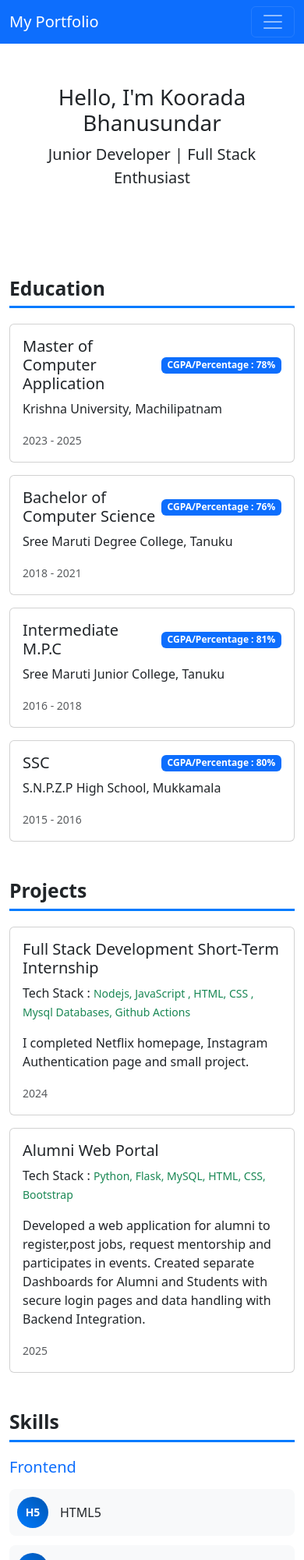
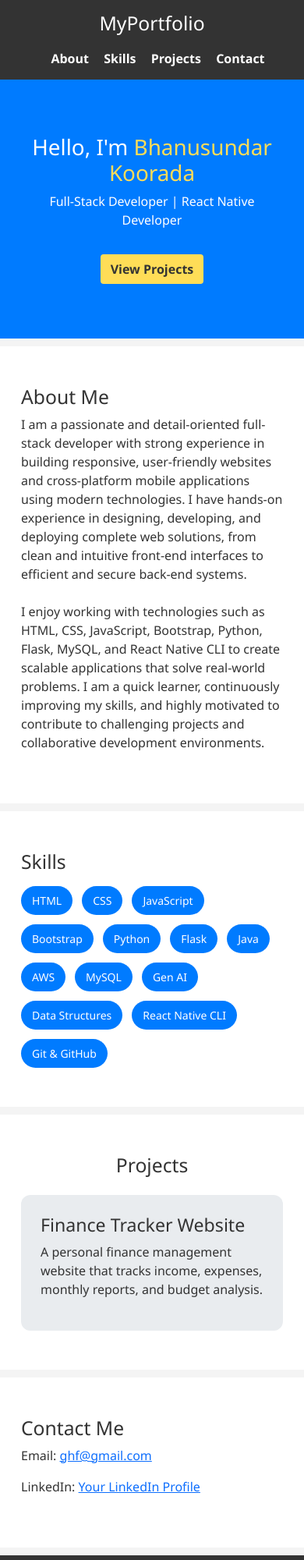
Before and after one commit to BhanuSundhar/Portfolio, a plain HTML site: page index.html in a window 390 px wide. Shown: the top 2000 px of the page at 78% size. Drawn offline with nearby package versions, Linux system fonts and the light colour scheme.

Commit message:
Refactor index.html for improved structure and styles

```diff
--- a/index.html
+++ b/index.html
@@ -4,271 +4,239 @@
 <html lang="en">
 <head>
   <meta charset="UTF-8" />
-    <meta name="viewport" content="width=device-width, initial-scale=1" />
+  <meta name="viewport" content="width=device-width, initial-scale=1.0"/>
   <title>My Portfolio</title>
-    <link
-      href="https://cdn.jsdelivr.net/npm/bootstrap@5.3.0/dist/css/bootstrap.min.css"
-      rel="stylesheet"
-    />
+
+
+  <link href="https://cdn.jsdelivr.net/npm/bootstrap@5.0.2/dist/css/bootstrap.min.css" rel="stylesheet">
+
   <style>
+    * {
+      margin: 0;
+      padding: 0;
+      box-sizing: border-box;
+    }
+
     body {
-        padding-top: 60px;
+      font-family: 'Segoe UI', sans-serif;
+      background: #f4f4f4;
+      color: #333;
     }
-      .section-title {
-        border-bottom: 3px solid #007bff;
-        padding-bottom: 8px;
-        margin-bottom: 20px;
+
+    header {
+      background: #333;
+      color: #fff;
+      padding: 15px 0;
+    }
+
+    .nav-links a {
+      color: #fff;
+      font-weight: bold;
+      margin-left: 15px;
+      text-decoration: none;
+    }
+
+    .hero {
+      background: #007bff;
+      color: #fff;
+      padding: 70px 15px;
+      text-align: center;
+    }
+
+    .hero span {
+      color: #ffdd57;
+    }
+
+    .btn-custom {
+      background: #ffdd57;
+      color: #333;
       font-weight: bold;
     }
-      .skill-item {
+
+    section {
+      background: #fff;
+      padding: 50px 15px;
+      margin-bottom: 10px;
+    }
+
+    /* Skills */
+    .skills-list {
       display: flex;
-        align-items: center;
-        margin-bottom: 12px;
-        padding: 10px;
-        background: #f8f9fa;
-        border-radius: 8px;
-        transition: all 0.3s ease;
+      flex-wrap: wrap;
+      gap: 12px;
     }
-      .skill-item:hover {
-        background: #e9ecef;
-        transform: translateX(5px);
-      }
-      .card{
-        transition: transform 0.3s ease, box-shadow 0.3s ease;
-      }
-      .card:hover{
-        transform: translateY(-10px);
-        box-shadow: 0 8px 20px rgba(0, 0, 0, 0.2);
-      }
-      .skill-icon {
-        width: 40px;
-        height: 40px;
-        background: linear-gradient(45deg, #007bff, #0056b3);
-        border-radius: 50%;
-        display: flex;
-        align-items: center;
-        justify-content: center;
-        color: white;
-        font-weight: bold;
-        margin-right: 15px;
+
+    .skill {
+      background: #007bff;
+      color: #fff;
+      padding: 8px 14px;
+      border-radius: 20px;
       font-size: 14px;
     }
+
+    /* Project card inside carousel */
+    .project-card {
+      background: #e9ecef;
+      padding: 25px;
+      border-radius: 12px;
+      max-width: 700px;
+      margin: auto;
+    }
+
     footer {
-        margin-top: 40px;
-        text-align: right;
-        padding: 20px 0;
-        background-color: #f8f9fa;
+      background: #333;
+      color: #fff;
+      text-align: center;
+      padding: 15px;
+    }
+
+    /* ✅ Mobile adjustments */
+    @media (max-width: 768px) {
+      header .d-flex {
+        flex-direction: column;
+        gap: 10px;
+        text-align: center;
+      }
     }
   </style>
 </head>
+
 <body>
-  <nav class="navbar navbar-expand-lg navbar-dark bg-primary fixed-top">
-    <div class="container">
-      <a class="navbar-brand" href="#">My Portfolio</a>
-      <button
-        class="navbar-toggler"
-        type="button"
-        data-bs-toggle="collapse"
-        data-bs-target="#navbarNav"
-        aria-controls="navbarNav"
-        aria-expanded="false"
-        aria-label="Toggle navigation"
-      >
-        <span class="navbar-toggler-icon"></span>
-      </button>
-      <div
-        class="collapse navbar-collapse justify-content-end"
-        id="navbarNav"
-      >
-        <ul class="navbar-nav">
-          <li class="nav-item">
-            <a class="nav-link active" href="#education">Education</a>
-          </li>
-          <li class="nav-item">
-            <a class="nav-link" href="#experience">Projects</a>
-          </li>
-          <li class="nav-item">
-            <a class="nav-link" href="#skills">Skills</a>
-          </li>
-        </ul>
+
+<!-- Header -->
+<header>
+  <div class="container d-flex justify-content-between align-items-center">
+    <h2>MyPortfolio</h2>
+    <nav class="nav-links">
+      <a href="#about">About</a>
+      <a href="#skills">Skills</a>
+      <a href="#projects">Projects</a>
+      <a href="#contact">Contact</a>
+    </nav>
   </div>
-    </div>
-  </nav>
-
-  <div class="container">
-    <header class="text-center p-5 mb-5 w-100">
-      <h1>Hello, I'm Koorada Bhanusundar</h1>
-      <p class="lead">Junior Developer | Full Stack Enthusiast</p>
 </header>
 
-    <!-- Education Section -->
-    <section id="education" class="mb-5">
-      <h2 class="section-title">Education</h2>
-      <div class="card mb-3">
-        <div class="card-body">
-          <div class="d-flex justify-content-between align-items-center mb-2">
-            <h5 class="card-title mb-0">Master of Computer Application</h5>
-            <span class="badge bg-primary">CGPA/Percentage : 78%</span>
+<!-- Hero -->
+<section class="hero">
+  <div class="container">
+    <h1>Hello, I'm <span>Bhanusundar Koorada</span></h1>
+    <p>Full-Stack Developer | React Native Developer</p>
+    <a href="#projects" class="btn btn-custom mt-3">View Projects</a>
   </div>
-          <p class="card-text">Krishna University, Machilipatnam</p>
-          <p class="card-text"><small class="text-muted">2023 - 2025</small></p>
+</section>
+
+<!-- About -->
+<section id="about">
+  <div class="container">
+    <h2>About Me</h2>
+    <p>
+      I am a passionate and detail-oriented full-stack developer with strong experience
+      in building responsive, user-friendly websites and cross-platform mobile applications
+      using modern technologies. I have hands-on experience in designing, developing, and
+      deploying complete web solutions, from clean and intuitive front-end interfaces to
+      efficient and secure back-end systems.
+      <br><br>
+      I enjoy working with technologies such as HTML, CSS, JavaScript, Bootstrap, Python,
+      Flask, MySQL, and React Native CLI to create scalable applications that solve real-world
+      problems. I am a quick learner, continuously improving my skills, and highly motivated
+      to contribute to challenging projects and collaborative development environments.
+    </p>
   </div>
-      </div>
+</section>
 
-      <div class="card mb-3">
-        <div class="card-body">
-          <div class="d-flex justify-content-between align-items-center mb-2">
-            <h5 class="card-title mb-0">Bachelor of Computer Science</h5>
-            <span class="badge bg-primary">CGPA/Percentage : 76%</span>
-          </div>
-          <p class="card-text">Sree Maruti Degree College, Tanuku</p>
-          <p class="card-text"><small class="text-muted">2018 - 2021</small></p>
-        </div>
-      </div>
-
-      <div class="card mb-3">
-        <div class="card-body">
-          <div class="d-flex justify-content-between align-items-center mb-2">
-            <h5 class="card-title mb-0">Intermediate M.P.C</h5>
-            <span class="badge bg-primary">CGPA/Percentage : 81%</span>
-          </div>
-          <p class="card-text">Sree Maruti Junior College, Tanuku</p>
-          <p class="card-text"><small class="text-muted">2016 - 2018</small></p>
-        </div>
-      </div>
-
-      <div class="card mb-3">
-        <div class="card-body">
-          <div class="d-flex justify-content-between align-items-center mb-2">
-            <h5 class="card-title mb-0">SSC</h5>
-            <span class="badge bg-primary">CGPA/Percentage : 80%</span>
-          </div>
-          <p class="card-text">S.N.P.Z.P High School, Mukkamala</p>
-          <p class="card-text"><small class="text-muted">2015 - 2016</small></p>
+<!-- Skills -->
+<section id="skills">
+  <div class="container">
+    <h2>Skills</h2>
+    <div class="skills-list mt-3">
+      <span class="skill">HTML</span>
+      <span class="skill">CSS</span>
+      <span class="skill">JavaScript</span>
+      <span class="skill">Bootstrap</span>
+      <span class="skill">Python</span>
+      <span class="skill">Flask</span>
+      <span class="skill">Java</span>
+      <span class="skill">AWS</span>
+      <span class="skill">MySQL</span>
+      <span class="skill">Gen AI</span>
+      <span class="skill">Data Structures</span>
+      <span class="skill">React Native CLI</span>
+      <span class="skill">Git & GitHub</span>
     </div>
   </div>
 </section>
 
-    <!-- Experience Section -->
-    <section id="experience" class="mb-5">
-      <h2 class="section-title">Projects</h2>
-      <div class="card mb-3">
-        <div class="card-body">
-          <h5 class="card-title">Full Stack Development Short-Term Internship</h5>
-          <p class="card-text">Tech Stack : <small class="text-success">Nodejs, JavaScript , HTML, CSS , Mysql Databases, Github Actions</small></p>
-          <p class="card-text">
-            I completed Netflix homepage, Instagram Authentication page and small project.
+<!-- Projects Carousel -->
+<!-- Projects -->
+<section id="projects" class="projects">
+  <div class="container">
+    <h2 class="text-center mb-4">Projects</h2>
+
+    <div id="projectCarousel"
+         class="carousel slide"
+         data-bs-ride="carousel"
+         data-bs-interval="3000"
+         data-bs-touch="true"
+         data-bs-pause="false">
+
+      <div class="carousel-inner">
+
+        <!-- Slide 1 -->
+        <div class="carousel-item active">
+          <div class="project-card">
+            <h3>Alumni Web Project</h3>
+            <p>
+              A full-stack web application connecting alumni, students,
+              and faculty with job postings, mentorship, events,
+              and secure authentication using Flask and MySQL.
             </p>
-          <p class="card-text"><small class="text-muted">2024</small></p>
           </div>
         </div>
 
-      <div class="card mb-3">
-        <div class="card-body">
-          <h5 class="card-title">Alumni Web Portal</h5>
-          <p class="card-text">Tech Stack : <small class="text-success">Python, Flask, MySQL, HTML, CSS, Bootstrap</small></p>
-          <p class="card-text">
-            Developed a web application for alumni to register,post jobs, request mentorship and participates in events. Created separate Dashboards for Alumni and Students with secure login pages and data handling with Backend Integration.
+        <!-- Slide 2 -->
+        <div class="carousel-item">
+          <div class="project-card">
+            <h3>Finance Tracker Website</h3>
+            <p>
+              A personal finance management website that tracks income,
+              expenses, monthly reports, and budget analysis.
             </p>
-          <p class="card-text"><small class="text-muted">2025</small></p>
+          </div>
+        </div>
+
+        <!-- Slide 3 -->
+        <div class="carousel-item">
+          <div class="project-card">
+            <h3>React Native CLI – Finance Tracker App</h3>
+            <p>
+              A cross-platform mobile app built using React Native CLI
+              to manage expenses, categories, and monthly summaries
+              on Android and iOS.
+            </p>
+          </div>
+        </div>
+
+      </div>
     </div>
   </div>
 </section>
 
-    <!-- Skills Section -->
-    <section id="skills" class="mb-5">
-      <h2 class="section-title">Skills</h2>
-
-      <!-- Frontend Skills -->
-      <h5 class="mb-3 text-primary">Frontend</h5>
-      <div class="skill-item">
-        <div class="skill-icon">H5</div>
-        <span>HTML5</span>
-      </div>
-      <div class="skill-item">
-        <div class="skill-icon">C3</div>
-        <span>CSS3</span>
-      </div>
-      <div class="skill-item">
-        <div class="skill-icon">JS</div>
-        <span>JavaScript (ES6+)</span>
-      </div>
-      <div class="skill-item">
-        <div class="skill-icon">B</div>
-        <span>Bootstrap 5</span>
-      </div>
-      <div class="skill-item">
-        <div class="skill-icon">RN</div>
-        <span>React Native</span>
-      </div>
-
-      <!-- Backend Skills -->
-      <h5 class="mb-3 text-success mt-4">Backend</h5>
-      <div class="skill-item">
-        <div class="skill-icon">🐍</div>
-        <span>Python</span>
-      </div>
-      <div class="skill-item">
-        <div class="skill-icon">F</div>
-        <span>Flask</span>
-      </div>
-      <div class="skill-item">
-        <div class="skill-icon">D</div>
-        <span>Django</span>
-      </div>
-      <div class="skill-item">
-        <div class="skill-icon">NJ</div>
-        <span>Node.js</span>
-      </div>
-      <div class="skill-item">
-        <div class="skill-icon">E</div>
-        <span>Express.js</span>
-      </div>
-      <div class="skill-item">
-        <div class="skill-icon">J</div>
-        <span>Java</span>
-      </div>
-      <div class="skill-item">
-        <div class="skill-icon">DN</div>
-        <span>Basics of .NET core</span>
-      </div>
-      <div class="skill-item">
-        <div class="skill-icon">S</div>
-        <span>Servlets & JSP</span>
-      </div>
-
-      <!-- Database Skills -->
-      <h5 class="mb-3 text-warning mt-4">Databases</h5>
-      <div class="skill-item">
-        <div class="skill-icon">M</div>
-        <span>MySQL</span>
-      </div>
-      <div class="skill-item">
-        <div class="skill-icon">O</div>
-        <span>Oracle</span>
-      </div>
-
-      <!-- Other Skills -->
-      <h5 class="mb-3 text-info mt-4">Tools & Others</h5>
-      <div class="skill-item">
-        <div class="skill-icon">☁️</div>
-        <span>AWS</span>
-      </div>
-      <div class="skill-item">
-        <div class="skill-icon">P</div>
-        <span>Postman API Testing</span>
-      </div>
-      <div class="skill-item">
-        <div class="skill-icon">⚡</div>
-        <span>DSA (Data Structures & Algorithms)</span>
+<!-- Contact -->
+<section id="contact">
+  <div class="container">
+    <h2>Contact Me</h2>
+    <p>Email: <a href="mailto:ghf@gmail.com">ghf@gmail.com</a></p>
+    <p>LinkedIn: <a href="#">Your LinkedIn Profile</a></p>
   </div>
 </section>
-  </div>
 
+<!-- Footer -->
 <footer>
-    <p>© 2025 Bhanusundar. All rights reserved. </p>
+  <p>© 2025 Bhanusundar. All rights reserved.</p>
 </footer>
 
-  <script src="https://cdn.jsdelivr.net/npm/bootstrap@5.3.0/dist/js/bootstrap.bundle.min.js"></script>
+
+<script src="https://cdn.jsdelivr.net/npm/bootstrap@5.0.2/dist/js/bootstrap.bundle.min.js"></script>
+
 </body>
 </html>
```
Lines whose indentation alone changed are shown as unchanged.
